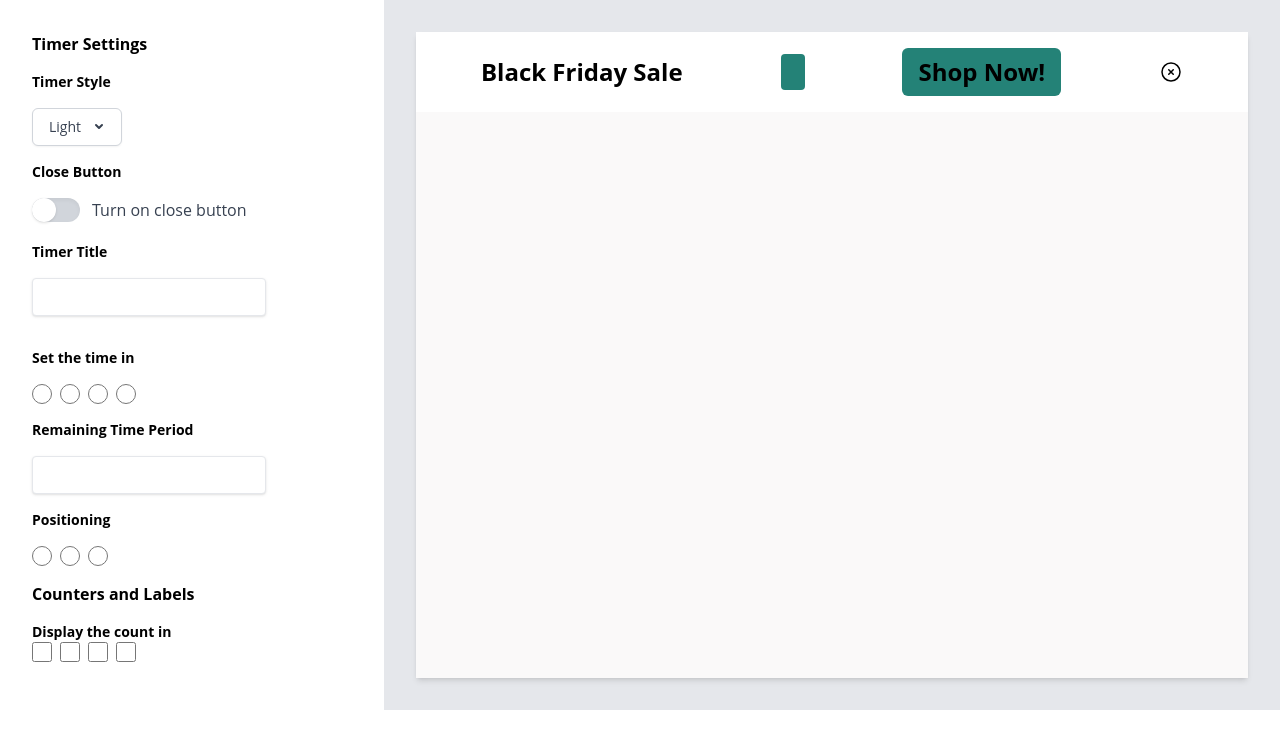
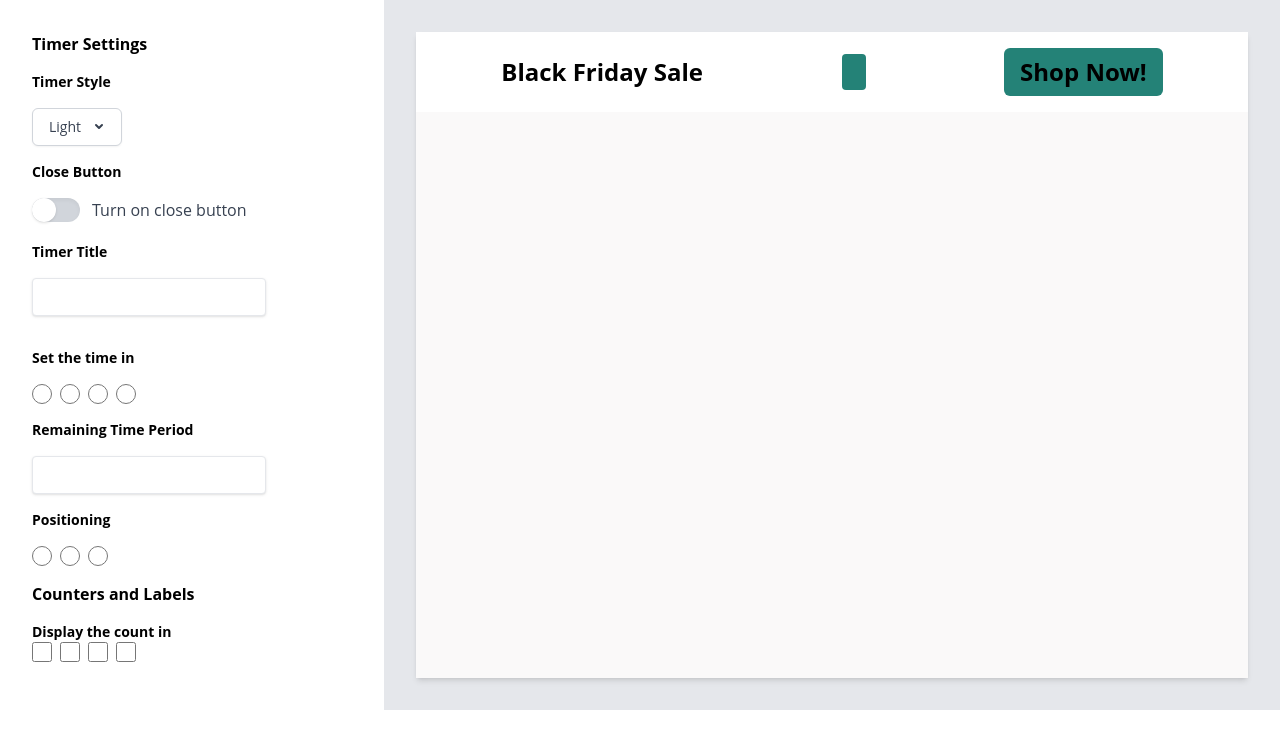
Before and after one commit to erenasiroglu/case-study, a React (Create React App) app: page / in a window 1280 px wide. Shown: the top 748 px of the page. Built offline with nearby package versions, Linux system fonts and the light colour scheme.

Commit message:
added close button function and props

```diff
--- a/src/App.js
+++ b/src/App.js
@@ -5,18 +5,29 @@ import "./App.css";
 
 export const App = () => {
   const [selectedTheme, setSelectedTheme] = useState(null);
+  const [isCloseButtonOn, setIsCloseButtonOn] = useState(false);
 
   const handleThemeChange = (theme) => {
     setSelectedTheme(theme);
   };
 
+  const handleSwitchChange = (isChecked) => {
+    setIsCloseButtonOn(isChecked);
+  };
+
   return (
     <div className="flex flex-col lg:flex-row">
       <div className="leftSide">
-        <TimerSettings onThemeChange={handleThemeChange} />
+        <TimerSettings
+          onThemeChange={handleThemeChange}
+          onSwitchChange={handleSwitchChange}
+        />
       </div>
       <div className="rightSide">
-        <Counter selectedTheme={selectedTheme} />
+        <Counter
+          selectedTheme={selectedTheme}
+          isCloseButtonOn={isCloseButtonOn}
+        />
       </div>
     </div>
   );
--- a/src/components/header/Header.jsx
+++ b/src/components/header/Header.jsx
@@ -1,14 +1,19 @@
-// Header.jsx
-
-import React from "react";
+import React, { useState } from "react";
 import Timer from "../timer/Timer";
 
-export const Header = ({ selectedTheme }) => {
+export const Header = ({ selectedTheme, isCloseButtonOn }) => {
+  const [isHidden, setIsHidden] = useState(false);
 
-  console.log(selectedTheme);
   const handleClick = () => {
-    window.location.href = "https://www.beforesunset.ai/";
+    setIsHidden(true);
+    setTimeout(() => {
+      setIsHidden(false);
+    }, 2000);
   };
+
+  const handleRedirect = () => {
+    window.open('https://www.beforesunset.ai/', '_blank');
+  }
 
   let backgroundColor;
   switch (selectedTheme) {
@@ -26,15 +31,15 @@ export const Header = ({ selectedTheme }) => {
   }
 
   return (
+    !isHidden && (
       <div className={`w-full flex flex-row h-20 p-4 justify-around items-center bg-${backgroundColor}`}>
         <h1 className="text-2xl font-bold">Black Friday Sale</h1>
         <Timer />
-      <button className="bg-[#248277] text-black px-4 py-2 rounded-md text-2xl font-bold" onClick={handleClick}>
+        <button className="bg-[#248277] text-black px-4 py-2 rounded-md text-2xl font-bold" onClick={handleRedirect} >
           Shop Now!
         </button>
-      <button
-        type="button"
-      >
+        {isCloseButtonOn && (
+          <button type="button" onClick={handleClick}>
             <svg
               xmlns="http://www.w3.org/2000/svg"
               fill="none"
@@ -50,7 +55,9 @@ export const Header = ({ selectedTheme }) => {
               />
             </svg>
           </button>
+        )}
       </div>
+    )
   );
 };
 
--- a/src/components/switch/Switch.jsx
+++ b/src/components/switch/Switch.jsx
@@ -1,10 +1,12 @@
 import React, { useState } from 'react';
 
-export const Switch = () => {
+export const Switch = ({ onSwitchChange }) => {
   const [isChecked, setIsChecked] = useState(false);
 
   const toggleSwitch = () => {
-    setIsChecked(!isChecked);
+    const newValue = !isChecked;
+    setIsChecked(newValue);
+    onSwitchChange(newValue);
   };
 
   return (
--- a/src/layouts/Counter.jsx
+++ b/src/layouts/Counter.jsx
@@ -1,13 +1,12 @@
 import React from 'react';
 import Header from '../components/header/Header';
 
-export const Counter = ({selectedTheme}) => {
+export const Counter = ({selectedTheme, isCloseButtonOn}) => {
 
-  console.log(selectedTheme)
   return (
     <div className='bg-gray-200 p-8 w-full h-full bg-[#E5E6E4]'>
       <div className="bg-[#FAF9F9] shadow-md w-full h-full">
-        <Header selectedTheme={selectedTheme} />
+        <Header selectedTheme={selectedTheme} isCloseButtonOn={isCloseButtonOn} />
       </div>
     </div>
   );
--- a/src/layouts/TimerSettings.jsx
+++ b/src/layouts/TimerSettings.jsx
@@ -5,15 +5,22 @@ import Radio from "../components/radio-button/RadioButton";
 import Input from "../components/input/Input";
 import Checkbox from "../components/checkbox/Checkbox";
 
-export const TimerSettings = ({ onThemeChange }) => {
+export const TimerSettings = ({ onThemeChange, onSwitchChange }) => {
   const [selectedTheme, setSelectedTheme] = useState(null);
+  const [isSwitchOn, setIsSwitchOn] = useState(false);
 
   const handleThemeChange = (theme) => {
     setSelectedTheme(theme);
     onThemeChange(theme);
   };
 
+  const handleSwitchChange = (isChecked) => {
+    setIsSwitchOn(isChecked);
+    onSwitchChange(isChecked);
+  };
+
   console.log(selectedTheme);
+  console.log(isSwitchOn);
 
   return (
     <div className="timer-settings p-8">
@@ -25,7 +32,7 @@ export const TimerSettings = ({ onThemeChange }) => {
       <div className="mb-4 flex flex-row items-center">
         <b className="mr-2 text-sm">Close Button</b>
       </div>
-      <Switch />
+      <Switch onSwitchChange={handleSwitchChange} />
       <div className="mb-4 flex flex-col">
         <b className="block mb-4 mt-5 text-sm">Timer Title</b>
         <Input />
```
Lines whose indentation alone changed are shown as unchanged.
